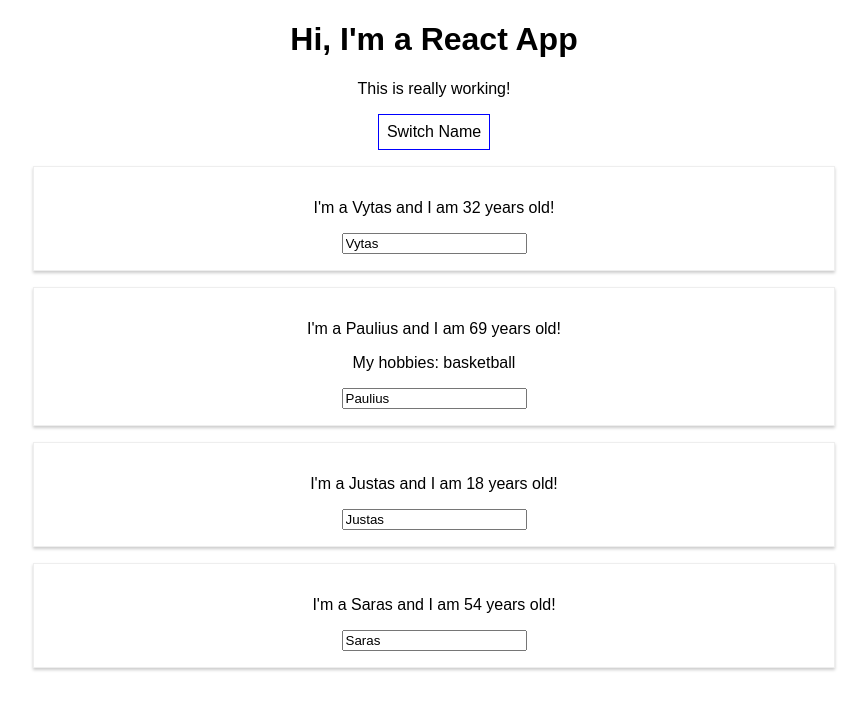
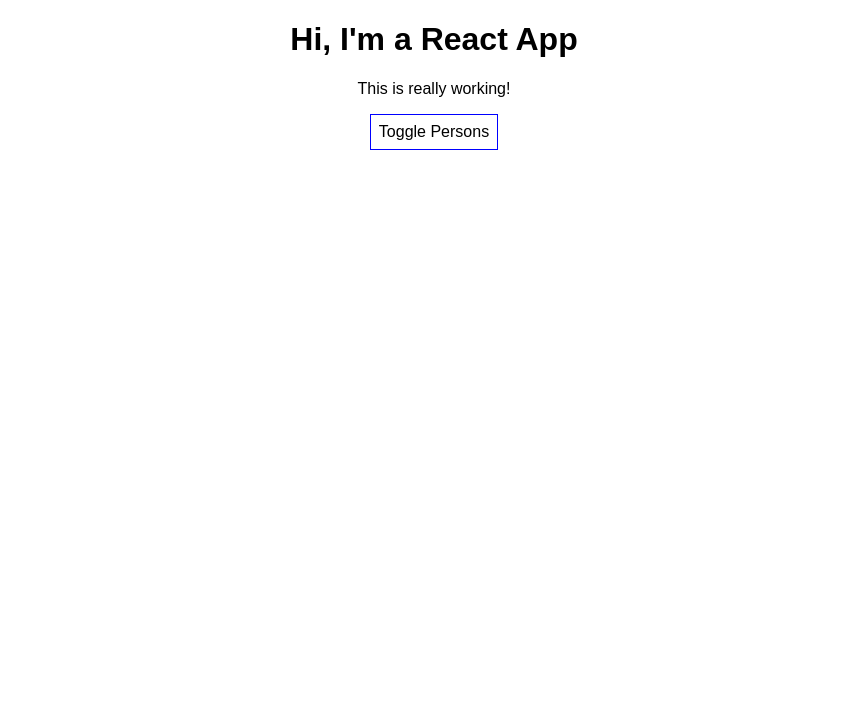
Before and after one commit to mode68/react-complete-guide, a React (Create React App) app: page / in a window 1280 px wide. Shown: the top 710 px of the page, without its empty margins (206-1073 px from the left). Built offline with nearby package versions, Linux system fonts and the light colour scheme.

Commit message:
Remade the App component to have fully dynamic Person render

```diff
--- a/src/App.js
+++ b/src/App.js
@@ -5,37 +5,40 @@ import Person from './Person/Person';
 class App extends Component {
   state = {
     persons: [
-      { name: 'Vytas', age: 32 },
-      { name: 'Paulius', age: 69 },
-      { name: 'Justas', age: 18 },
-      { name: 'Saras', age: 54 }
+      { id: 'id1', name: 'Vytas', age: 32 },
+      { id: 'id2', name: 'Paulius', age: 69 },
+      { id: 'id3', name: 'Justas', age: 18 },
+      { id: 'id4', name: 'Saras', age: 54 }
     ],
-    otherState: 'some other value'
+    otherState: 'some other value',
+    showPersons: false
   }
 
-  switchNameHandler = (newName) => {
-    // console.log('was clicked');
-    this.setState({
-      persons: [
-        { name: 'Vytautas', age: 420 },
-        { name: newName, age: 69 },
-        { name: 'Justas', age: 18 },
-        { name: 'Sarjunaz', age: 1337 }
-      ]
-    }
-    );
+  nameChangedHandler = (event, id) => {
+    const personIndex = this.state.persons.findIndex(p => {
+      return p.id === id;
+    });
+
+    const person = {...this.state.persons[personIndex]};
+
+    person.name = event.target.value;
+    const persons = [...this.state.persons];
+    persons[personIndex] = person;
+
+    this.setState({ persons: persons });
   }
 
-  nameChangedHandler = (event) => {
+  deletePersonHandler = (personIndex) => {
+    const persons = [...this.state.persons];
+    persons.splice(personIndex, 1);
+    this.setState({persons: persons});
+  }
+
+  togglePersonsHandler = () => {
+    const doesShow = this.state.showPersons;
     this.setState({
-      persons: [
-        { name: 'Vytautas', age: 420 },
-        { name: event.target.value, age: 69 },
-        { name: 'Justas', age: 18 },
-        { name: 'Sarjunaz', age: 1337 }
-      ]
-    }
-    );
+      showPersons: !doesShow
+    });
   }
 
   render() {
@@ -47,27 +50,31 @@ class App extends Component {
       cursor: 'pointer'
     };
 
+    let persons = null;
+
+    if (this.state.showPersons) {
+      persons = (
+        <div>
+          {this.state.persons.map((person, index) => {
+            return <Person
+              click={this.deletePersonHandler.bind(this, index)}
+              name={person.name}
+              age={person.age}
+              key={person.id}
+              changed={(event) => this.nameChangedHandler(event, person.id)} />
+          })}
+        </div>
+      );
+    }
+
     return (
       <div className="App">
         <h1>Hi, I'm a React App</h1>
         <p>This is really working!</p>
         <button
           style={style}
-          onClick={() => this.switchNameHandler('Zaibas')}>Switch Name</button>
-        <Person
-          name={this.state.persons[0].name}
-          age={this.state.persons[0].age} />
-        <Person
-          name={this.state.persons[1].name}
-          age={this.state.persons[1].age}
-          changed={this.nameChangedHandler}
-          click={() => this.switchNameHandler('Maqueenas')}>My hobbies: basketball</Person>
-        <Person
-          name={this.state.persons[2].name}
-          age={this.state.persons[2].age} />
-        <Person
-          name={this.state.persons[3].name}
-          age={this.state.persons[3].age} />
+          onClick={this.togglePersonsHandler}>Toggle Persons</button>
+          {persons}
       </div>
     );
   }
```
